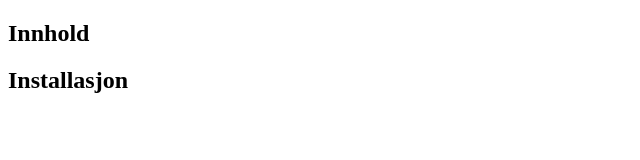
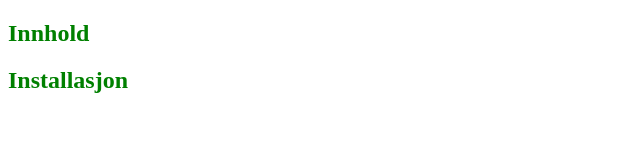
Before and after one commit to havardgulldahl/pling-plong-odometer, a plain HTML site: page HELP.no.html in a window 1280 px wide. Shown: the whole page, without its empty margins (0-640 px from the left). Drawn offline with Linux system fonts and the light colour scheme.

```diff
--- a/HELP.no.html
+++ b/HELP.no.html
@@ -3,6 +3,9 @@
     <head>
         <meta charset="utf-8">
         <title>Odometer — Hjelp</title>
+        <style type="text/css">
+            h1 { color: green };
+        </style>
     </head>
     <body>
         <nav id="index">
```
Also changed, not shown: 4 other files.
